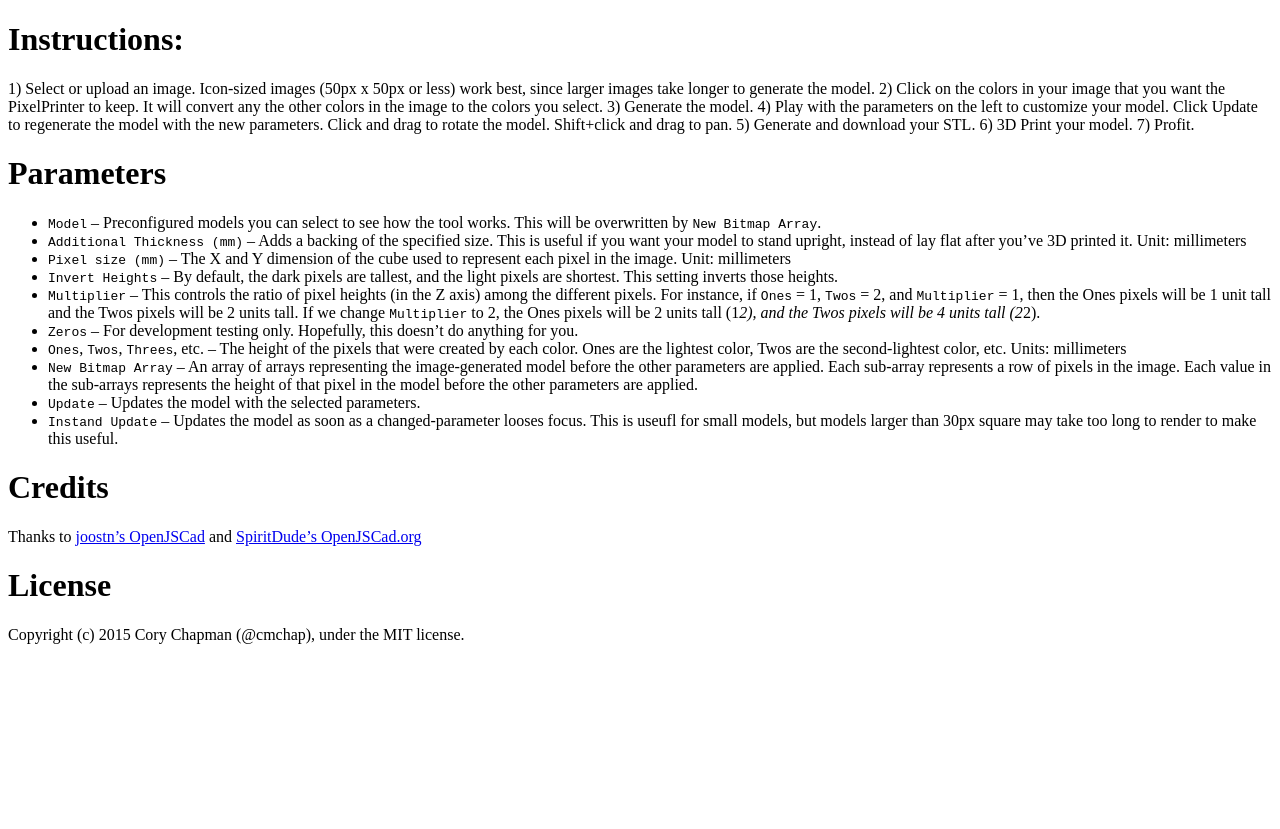
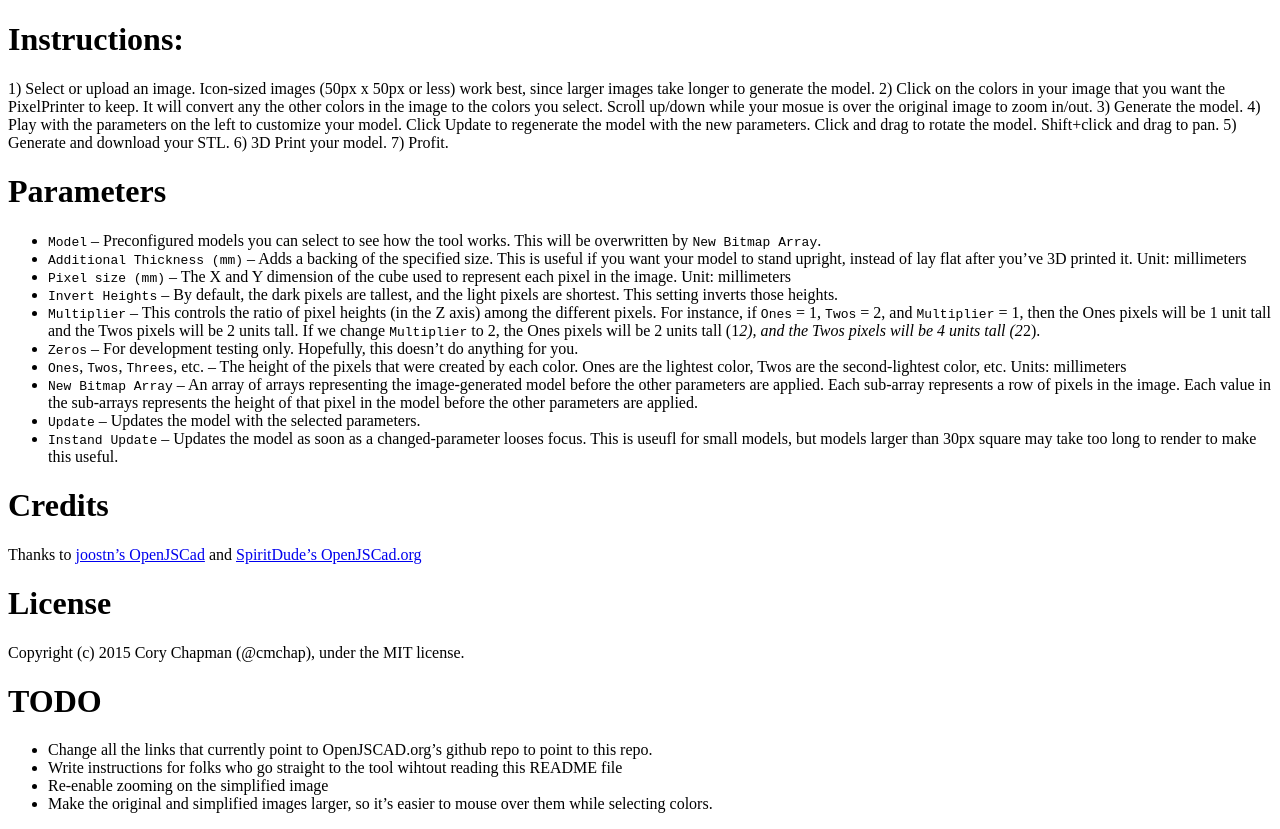
Before and after one commit to cmchap/PixelPrinter, a plain HTML site: page README.html in a window 1280 px wide. Before the commit the page ends 800 px from the top, so only its background shows below. Drawn offline with Linux system fonts and the light colour scheme.

Commit message:
added TODO to README

```diff
--- a/README.html
+++ b/README.html
@@ -7,7 +7,7 @@
 <h1 id="instructions:">Instructions:</h1>
 
 <p>1) Select or upload an image. Icon-sized images (50px x 50px or less) work best, since larger images take longer to generate the model.
-2) Click on the colors in your image that you want the PixelPrinter to keep. It will convert any the other colors in the image to the colors you select.
+2) Click on the colors in your image that you want the PixelPrinter to keep. It will convert any the other colors in the image to the colors you select. Scroll up/down while your mosue is over the original image to zoom in/out.
 3) Generate the model.
 4) Play with the parameters on the left to customize your model. Click Update to regenerate the model with the new parameters. Click and drag to rotate the model. Shift+click and drag to pan.
 5) Generate and download your STL.
@@ -37,5 +37,14 @@
 
 <p>Copyright (c) 2015 Cory Chapman (@cmchap), under the MIT license.</p>
 
+<h1 id="todo">TODO</h1>
+
+<ul>
+<li>Change all the links that currently point to OpenJSCAD.org&#8217;s github repo to point to this repo.</li>
+<li>Write instructions for folks who go straight to the tool wihtout reading this README file</li>
+<li>Re-enable zooming on the simplified image</li>
+<li>Make the original and simplified images larger, so it&#8217;s easier to mouse over them while selecting colors.</li>
+</ul>
+
 </body>
 </html>
```
Also changed, not shown: 1 other file.
